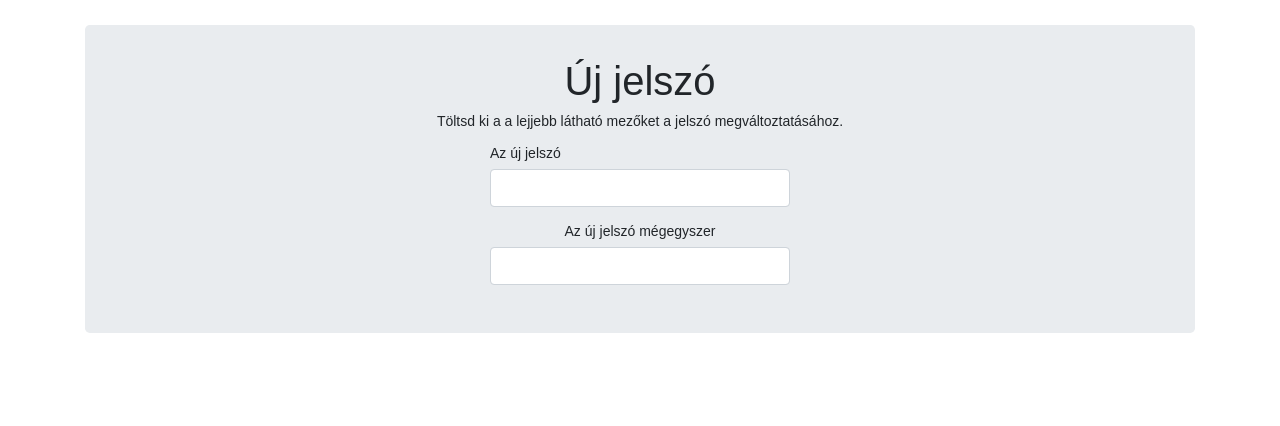
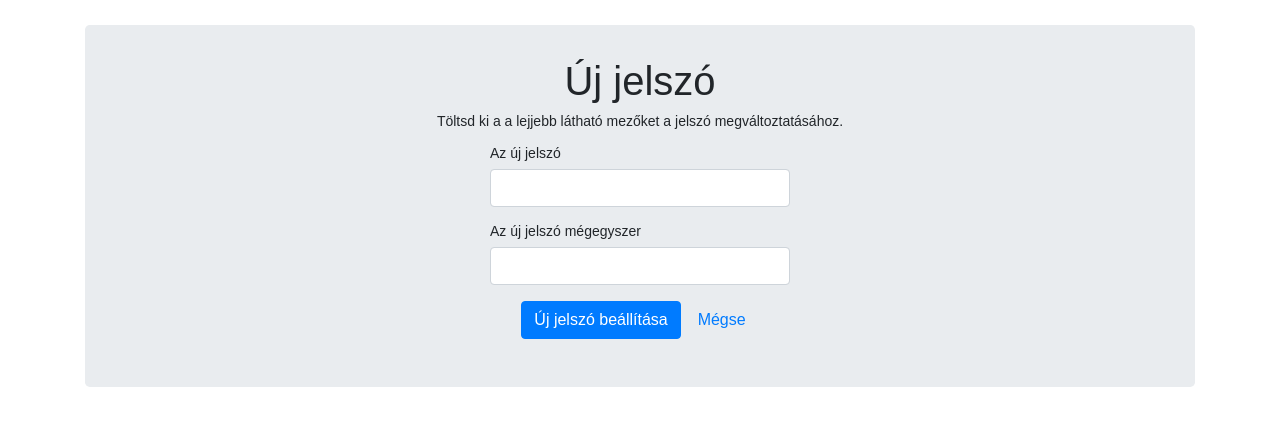
Before and after one commit to EKE-Projekt-Labor/projekt_beadando, a PHP site: page /reset-password.php in a window 1280 px wide. Shown: the part 55-481 px from the top of the page. Run offline with PHP 8.4, Linux system fonts and the light colour scheme; the visitor is signed in with stand-in values (Sample User, id 1); data comes from the database, SQL or seed files in the repository.

Commit message:
reset pw - űrlap finish , footer init

```diff
--- a/Web/reset-password.php
+++ b/Web/reset-password.php
@@ -79,4 +79,11 @@ echo html_header('Új jelszó');
                 <input type="password" name="confirm_password" class="form-control">
                 <span class="help-block"><?php echo $confirm_password_err; ?></span>
             </div>
+			<div class="form-group">
+                <input type="submit" class="btn btn-primary" value="Új jelszó beállítása">
+                <a class="btn btn-link" href="index.php">Mégse</a>
+            </div>
 		</form>
+<?php
+    echo html_footer();
+?>
```
